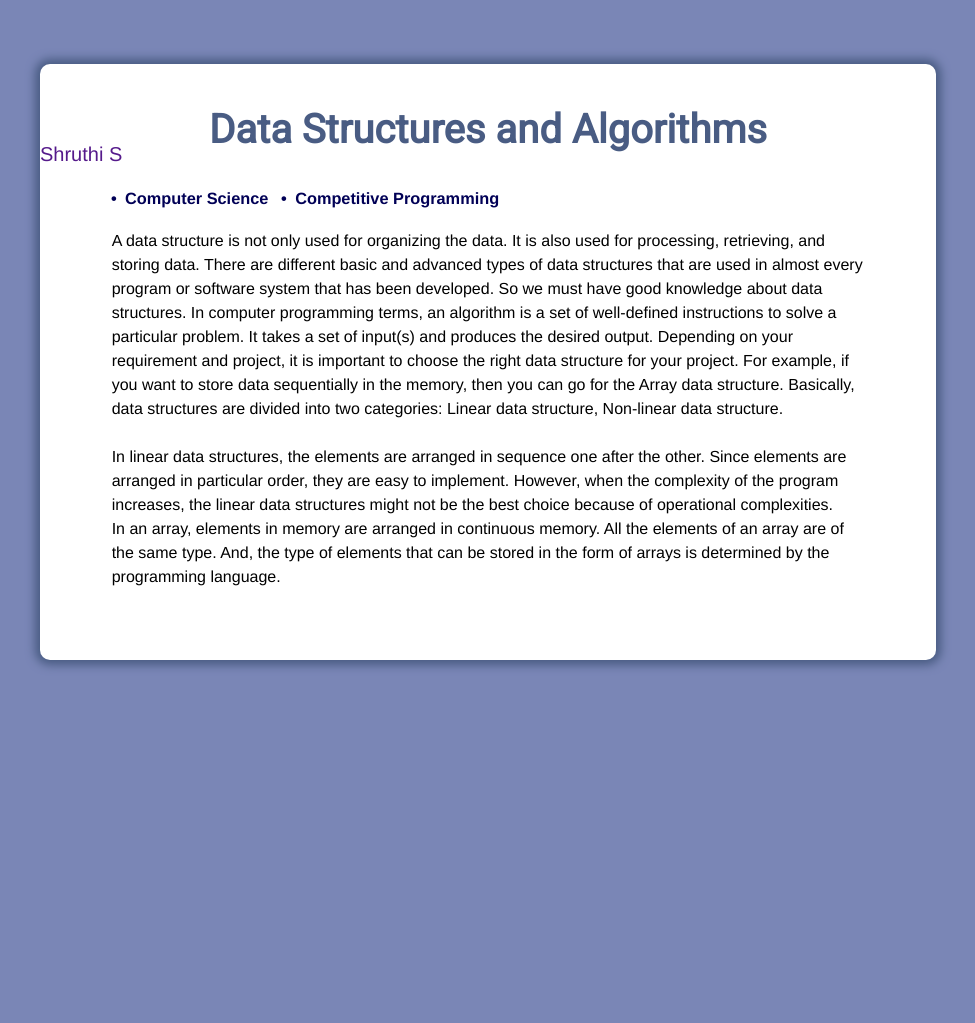
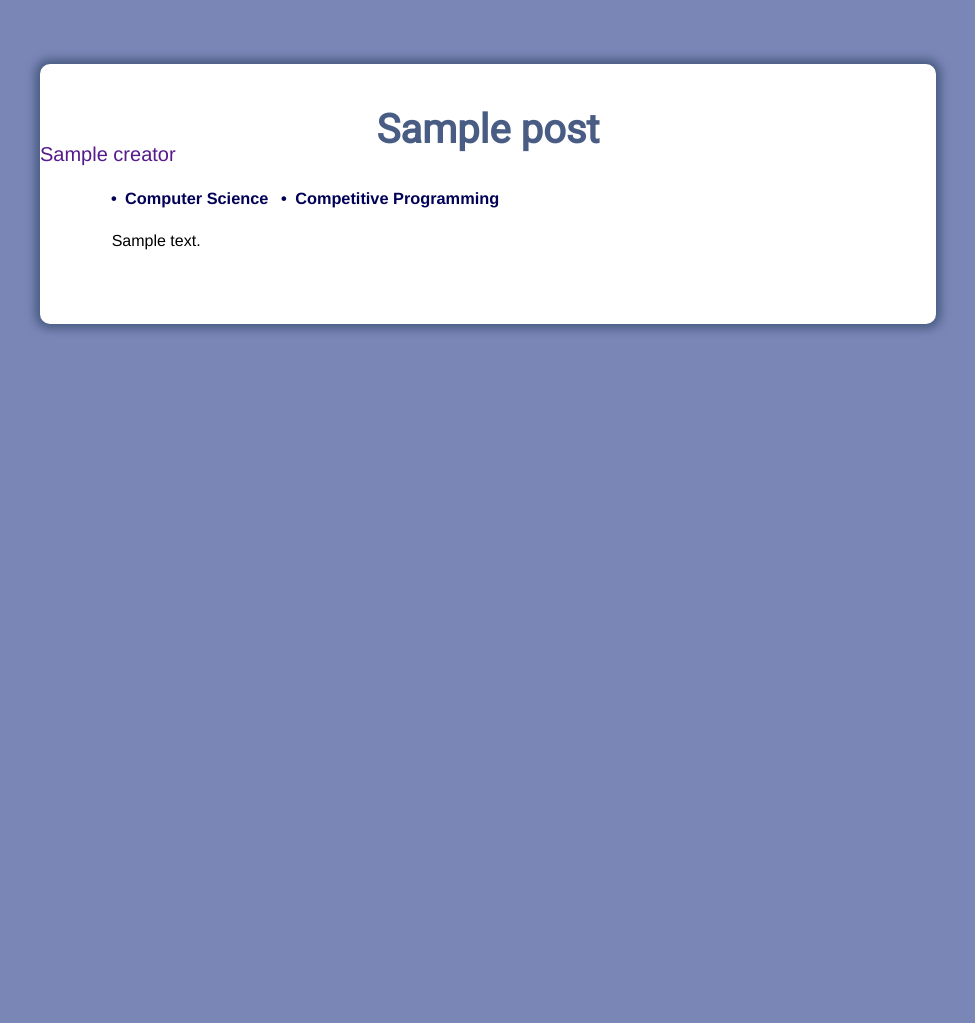
Before and after one commit to Shruthi-S1302/Ether-1, a PHP site: page /post.php?pid=1 in a window 1280 px wide. Shown: the part 73-1096 px from the top of the page, without its empty margins (152-1127 px from the left). Run offline with PHP 8.4, Linux system fonts and the light colour scheme; the visitor is signed in with stand-in values (Sample User, id 1); tables that the repository leaves empty or names only in its code hold one stand-in row (values such as "Sample post"); some libraries are stand-ins or nearby versions.

Commit message:
Modified post page

```diff
--- a/post.php
+++ b/post.php
@@ -1,4 +1,5 @@
 <?php
+session_start();
 //$comment =
 $servername = "localhost";
 $username = "hari";
@@ -7,7 +8,14 @@ $conn = new mysqli($servername, $username, $password, "ether");
 if ($conn->connect_error) {
     die("Connection failed: " . $conn->connect_error);
 }
-
+$id = $_SESSION['id'];
+$pid = $_GET['pid'];
+$sql = "SELECT p.title, p.content, c.name FROM posts p, creator c WHERE c.id = p.creatorID and p.id = $pid";
+$result = mysqli_query($conn, $sql);
+$row = mysqli_fetch_assoc($result);
+$title = $row['title'];
+$cont = $row['content'];
+$name = $row['name'];
 if (isset($_POST['addcomment'])) {
     // $sql = "INSERT INTO comments(userid, postid, description) VALUES(?,?,?,?,?,?,?)";
     // $stmt = $conn->prepare($sql);
@@ -63,34 +71,13 @@ if (isset($_POST['addcomment'])) {
 
     <div class="post">
         <div class="post-content" id="post">
-            <h2 class="heading" id="save">Data Structures and Algorithms</h2>
-            <a href="" id="author" class="author">Shruthi S</a>
+            <h2 class="heading" id="save"><?php echo $title; ?></h2>
+            <a href="" id="author" class="author"><?php echo $name; ?></a>
             <div class="tags" id="tags">
                 <a href="" class="tag">Computer Science</a>
                 <a href="" class="tag">Competitive Programming</a>
             </div>
-            <p id="content" name="content">A data structure is not only used for organizing the data. It is also used
-                for
-                processing, retrieving,
-                and storing data. There are different basic and advanced types of data structures that are used in
-                almost every program or software system that has been developed. So we must have good knowledge about
-                data structures.
-
-                In computer programming terms, an algorithm is a set of well-defined instructions to solve a particular
-                problem. It takes a set of input(s) and produces the desired output. Depending on your requirement and
-                project, it is important to choose the right data structure for your project. For example, if you want
-                to store data sequentially in the memory, then you can go for the Array data structure. Basically, data
-                structures are divided into two categories: Linear data structure, Non-linear data structure.
-                <br><br>
-                In linear data structures, the elements are arranged in sequence one after the other. Since elements are
-                arranged in particular order, they are easy to implement.
-
-                However, when the complexity of the program increases, the linear data structures might not be the best
-                choice because of operational complexities.
-                <br>
-                In an array, elements in memory are arranged in continuous memory. All the elements of an array are of
-                the same type. And, the type of elements that can be stored in the form of arrays is determined by the
-                programming language.
+            <p id="content" name="content"><?php echo $cont; ?>
             </p>
         </div>
     </div>
```
